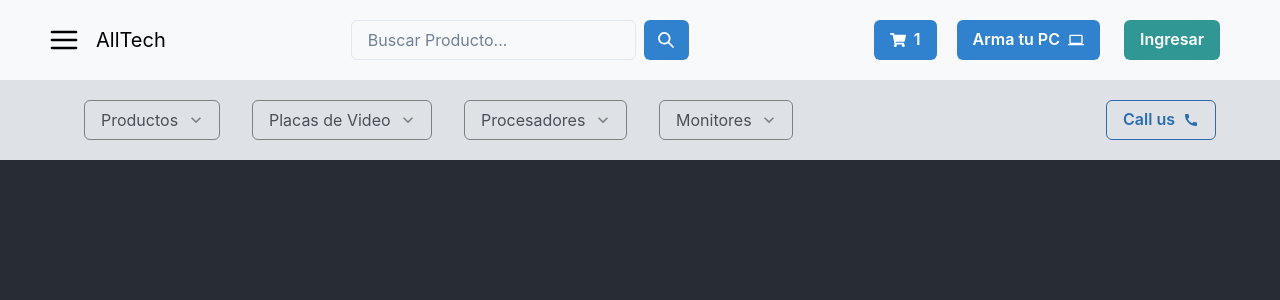
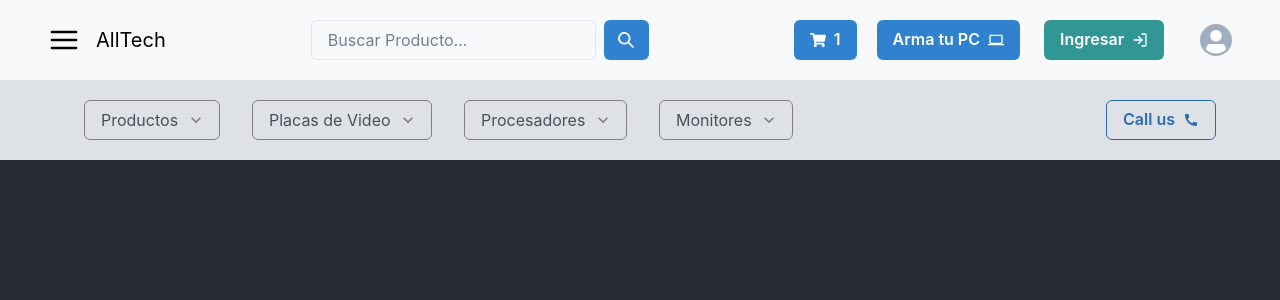
Before and after one commit to zodieth/CLIENT, a React (Create React App) app: page / in a window 1280 px wide. Shown: the top 300 px of the page. Built offline with nearby package versions, Linux system fonts and the light colour scheme.

Commit message:
Account with logo + logout button

```diff
--- a/src/components/NavBar/NavBar.tsx
+++ b/src/components/NavBar/NavBar.tsx
@@ -5,7 +5,18 @@ import SearchBar from "../SearchBar/SearchBar";
 import { HamburgerIcon } from "@chakra-ui/icons";
 import { FaShoppingCart } from "react-icons/fa";
 import { MdComputer } from "react-icons/md";
+import { FiLogIn } from "react-icons/fi";
 import { Link } from "react-router-dom";
+import {
+  Avatar,
+  Menu,
+  MenuButton,
+  MenuList,
+  MenuItem,
+  MenuDivider,
+  Stack,
+  Center,
+} from "@chakra-ui/react";
 
 function NavBar() {
   const [cartItems, setCartItems] = useState(1);
@@ -39,9 +50,44 @@ function NavBar() {
         >
           Arma tu PC
         </Button>
-        <Button className={style.button} colorScheme="teal" variant="solid">
+        <Button
+          rightIcon={<FiLogIn />}
+          className={style.button}
+          colorScheme="teal"
+          variant="solid"
+        >
           Ingresar
         </Button>
+
+        <Stack direction={"row"} spacing={7}>
+          <Menu>
+            <MenuButton
+              className={style.avatar}
+              as={Button}
+              rounded={"full"}
+              variant={"link"}
+              cursor={"pointer"}
+              minW={0}
+            >
+              <Avatar size={"sm"} src={""} />
+            </MenuButton>
+            <MenuList alignItems={"center"} style={{ color: "#495057" }}>
+              <br />
+              <Center>
+                <Avatar size={"2xl"} src={""} />
+              </Center>
+              <br />
+              <Center>
+                <p>Username</p>
+              </Center>
+              <br />
+              <MenuDivider />
+              <MenuItem>Cart</MenuItem>
+              <MenuItem>Account Settings</MenuItem>
+              <MenuItem>Logout</MenuItem>
+            </MenuList>
+          </Menu>
+        </Stack>
       </div>
     </div>
   );
--- a/src/components/NavBar/SubNav.tsx
+++ b/src/components/NavBar/SubNav.tsx
@@ -48,7 +48,6 @@ function SubNav() {
             className={style.select}
             placeholder="Monitores"
             color="Gray"
-            // bg="tomato"
             borderColor="Gray"
           >
             <option value="option1">Option 1</option>
--- a/src/components/NavBar/navBar.module.css
+++ b/src/components/NavBar/navBar.module.css
@@ -31,6 +31,7 @@ a {
   color: #495057;
   border-color: #495057;
   margin: 0.25rem;
+  cursor: pointer;
 }
 
 .ayuda {
@@ -80,3 +81,7 @@ a {
   color: black;
   margin-right: 0.5rem;
 }
+
+.avatar {
+  margin-left: 1.5rem;
+}
--- a/src/views/Home.tsx
+++ b/src/views/Home.tsx
@@ -7,6 +7,7 @@ function Home() {
     <div className={style.app}>
       <NavBar />
       <SubNav />
+      <div className={style.footer}></div>
     </div>
   );
 }
```
Also changed, not shown: src/components/NavBar.tsx (deleted, +0 -8 lines).
